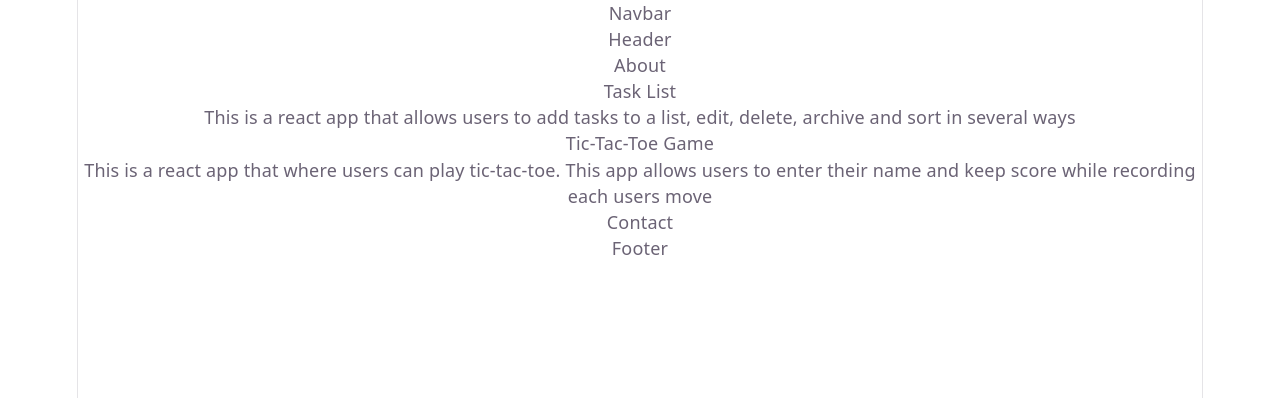
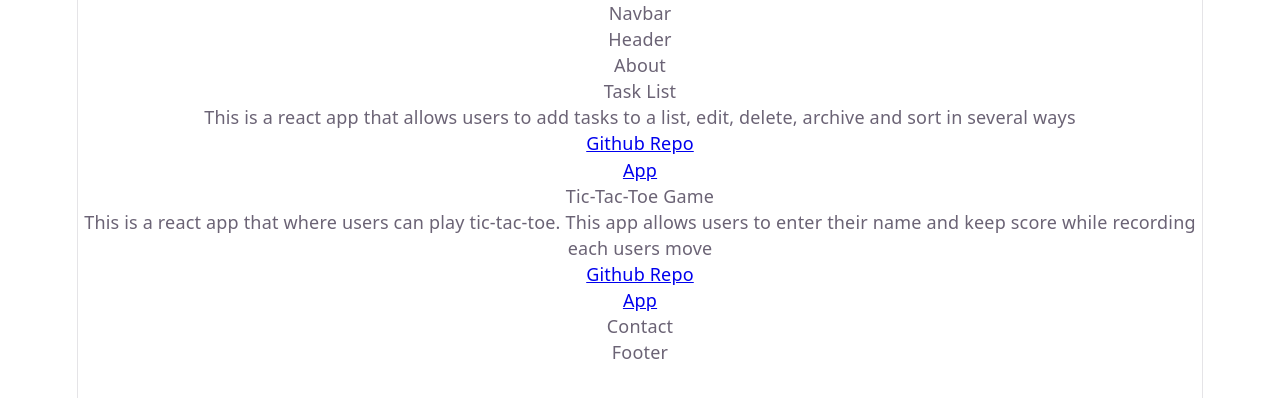
Before and after one commit to JonGudenzi/JonGudenzi-Portfolio2026, a React (Vite) app: page / in a window 1280 px wide. Shown: the top 398 px of the page. Built offline with nearby package versions, Linux system fonts and the light colour scheme.

Commit message:
Added a tags for github and app links for projects

```diff
--- a/src/components/ProjectCard.jsx
+++ b/src/components/ProjectCard.jsx
@@ -4,6 +4,8 @@ export default function ProjectCard({ project }) {
         <>
             <p>{project.title}</p>
             <p>{project.description}</p>
+            <p><a href={project.github} target="_blank" rel="noreferrer">Github Repo</a></p>
+            <p><a href={project.app} target="_blank" rel="noreferrer">App</a></p>
         </>
     )
 }
```
